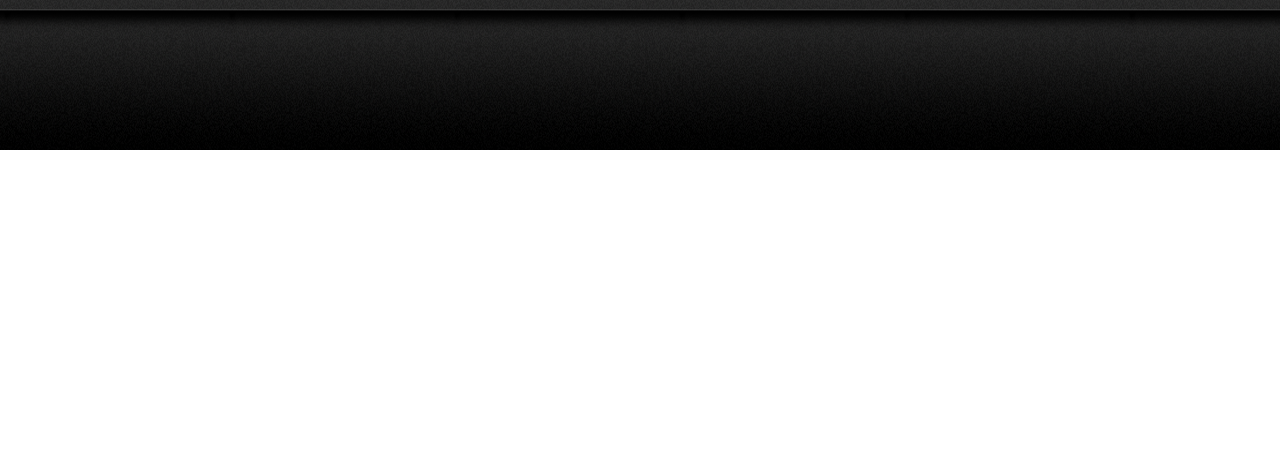
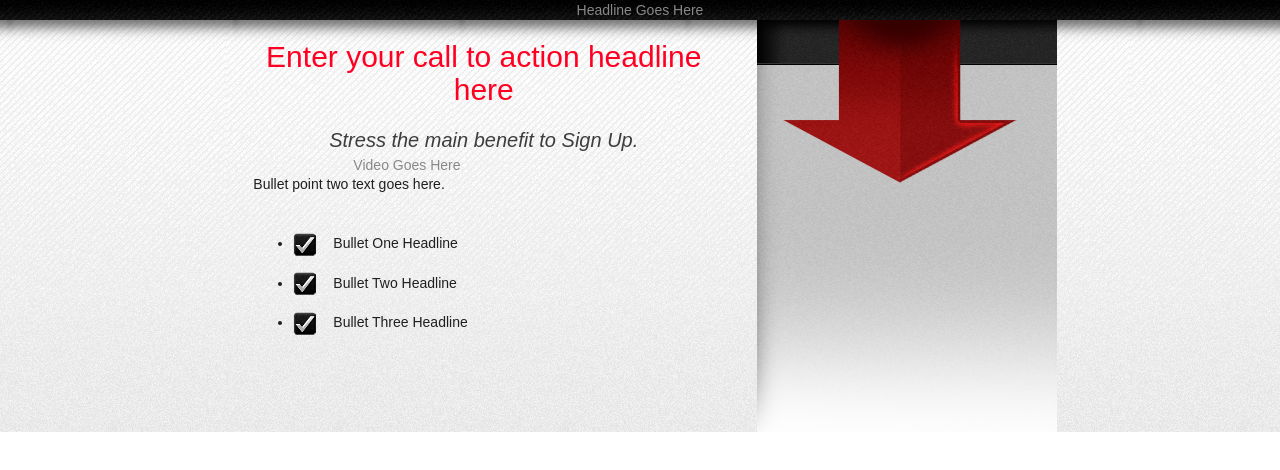
Before and after one commit to AIAndRoboticsReinvented/AIRR-JAM-WEB, an Angular app in the folder site/: page /videa/1 in a window 1280 px wide. Shown: the top 470 px of the page. Built offline with nearby package versions, Linux system fonts and the light colour scheme.

Commit message:
Videa squeeze changes

```diff
--- a/site/src/app/videa/videa.component.css
+++ b/site/src/app/videa/videa.component.css
@@ -1,6 +1,6 @@
 
-body {
-  background: url(assets/images/bg.png);
+.body {
+  background: url(/assets/images/bg.png);
 }
 
 p {
@@ -10,14 +10,14 @@ p {
 }
 
 .wrapper {
-  //background:url(assets/images/top_bg.png) repeat-x top;
+  background:url(/assets/images/top_bg.png) repeat-x top;
   overflow: hidden;
 }
 
 .header {
   width: 100%;
   height: 150px;
-  background: url(assets/images/header-bg.png) repeat-x;
+  background: url(/assets/images/header-bg.png) repeat-x;
 }
 
 .head_1 {
@@ -27,7 +27,7 @@ p {
 }
 
 .top {
-  background: url(assets/images/top-bg.png) repeat-x;
+  background: url(/assets/images/top-bg.png) repeat-x;
   height: 40px;
 }
 
@@ -46,8 +46,8 @@ p {
   }
 
 .content_wrapper {
-  width: 100%;
-  background: url(assets/images/content_bg.png) repeat-x;
+  /*width: 100%;*/
+  background: url(/assets/images/content_bg.png) repeat-x;
 }
 
 .main_content {
@@ -56,9 +56,22 @@ p {
 }
 
 .primary {
-  width: 635px;
+  /*width: 635px;
   padding: 40px 25px 40px 0;
-  float: left;
+  float: left;*/
+}
+
+
+h1 {
+  font-size: 30px;
+  color: #ff0022;
+  margin-bottom: 20px;
+}
+
+em {
+  font-size:20px;
+  color:#3d3d3d;
+
 }
 
   .primary h2, .full_width h2 {
@@ -75,12 +88,12 @@ p {
   }
 
 .primary_main {
-  background: url(images/shadow.png) no-repeat bottom center;
+  background: url(/assets/images/shadow.png) no-repeat bottom center;
   padding-bottom: 30px;
 }
 
 .primary_video {
-  background: url(images/vid_bg.png) no-repeat;
+  background: url(/assets/images/vid_bg.png) no-repeat;
   width: 622px;
   height: 404px;
   padding: 14px 15px 0;
@@ -93,7 +106,7 @@ p {
 }
 
 .primary_text ul li, .full_width ul li {
-  background: url(images/right.png) no-repeat left center;
+  background: url(/assets/images/right.png) no-repeat left center;
   font-size: 14px;
   color: #1f1f1f;
   padding: 10px 10px 10px 40px;
@@ -101,15 +114,15 @@ p {
 }
 
 .sidebar {
-  background: url(images/side_bg.png) no-repeat right top;
+  background: url(/assets/images/side_bg.png) no-repeat right top;
   min-height: 412px;
-  width: 300px;
-  overflow: hidden;
+  /*width: 300px;
+  overflow: hidden;*/
 }
 
   .sidebar .red_arrow {
     margin: auto;
-    width: 235px;
+    /*width: 235px;*/
   }
 
 p.arrow_text {
@@ -128,7 +141,7 @@ p.arrow_text {
 }
 
 .email_widget {
-  background: url(images/sep.png) no-repeat top;
+  background: url(/assets/images/sep.png) no-repeat top;
   padding-top: 20px;
 }
 
@@ -152,14 +165,14 @@ p.arrow_text {
   }
 
 .email_form {
-  background: url(images/box_bg.png) no-repeat;
+  background: url(/assets/images/box_bg.png) no-repeat;
   height: 145px;
   padding: 10px 20px;
 }
 
   .email_form input {
     border: 3px solid #3d3d3d;
-    background: url(images/input_bg.png) repeat-x;
+    background: url(/assets/images/input_bg.png) repeat-x;
     height: 33px;
     width: 244px;
     margin: 15px 0 0;
@@ -178,7 +191,7 @@ p.arrow_text {
   }
 
 input.submit_button {
-  background: url(images/signup_button.png) no-repeat;
+  background: url(/assets/images/signup_button.png) no-repeat;
   border: transparent;
   width: 298px;
   height: 85px;
@@ -223,11 +236,11 @@ input.submit_button {
   }
 
   .signup_widget input.submit_button {
-    background: url(images/subscribe_button.png) no-repeat;
+    background: url(/assets/images/subscribe_button.png) no-repeat;
   }
 
   .signup_widget .email_form {
-    background: url(images/box_bg2.png) no-repeat;
+    background: url(/assets/images/box_bg2.png) no-repeat;
   }
 
     .signup_widget .email_form input {
@@ -239,7 +252,7 @@ input.submit_button {
     }
 
 .footer {
-  background: url(images/foot_bg.png) repeat-x;
+  background: url(/assets/images/foot_bg.png) repeat-x;
   height: 61px;
 }
 
--- a/site/src/app/videa/videa.component.html
+++ b/site/src/app/videa/videa.component.html
@@ -1,7 +1,37 @@
-<div class="container-fluid header">
+<div class="container-fluid top">
+    <!--Tip Top-->
     <div class="row">
-      <div class="container">
-
+      <div class="container center">
+        {{squeezepage.Heading1}}
       </div>
     </div>
+    <!--Section 2-->
+    <div class="row">
+      <div class="col-xs-12  content_wrapper">
+          <div class="col-xs-12 col-sm-2"></div>
+          <div class="col-xs-12 col-sm-5">
+            <div class="col-xs-12 center">
+              <h1>{{squeezepage.Heading2}}</h1>
+              <em>{{squeezepage.SubHeading2}}</em>
+            </div>
+            <div class="col-xs-12 center">
+              <div class="col-xs-8">
+                Video Goes Here
+              </div>
+            </div>
+            <div class="col-xs-12 primary_text">
+              <p>{{squeezepage.Content2}}</p>
+              <ul>
+                <li>{{squeezepage.Description1}}</li>
+                <li>{{squeezepage.Description2}}</li>
+                <li>{{squeezepage.Description3}}</li>
+              </ul>
+            </div>
+          </div>
+          <div class="col-xs-12 col-sm-3 sidebar center">
+            <img alt="arrow" class="red_arrow" src="/assets/images/red_arrow.png">
+          </div>
+        <div class="col-xs-12 col-sm-2"></div>
+        </div>
+    </div>
 </div>
--- a/site/src/app/videa/videa.component.ts
+++ b/site/src/app/videa/videa.component.ts
@@ -54,7 +54,7 @@ export class VideaComponent implements OnInit {
         Image3: '',
         Image4: '',
         contactrequest: {
-            RequestSource: 'HTML Squeeze Page',
+            RequestSource: 'Video Squeeze Page',
             FirstName: '',
             LastName: '',
             EMail: '',
```
